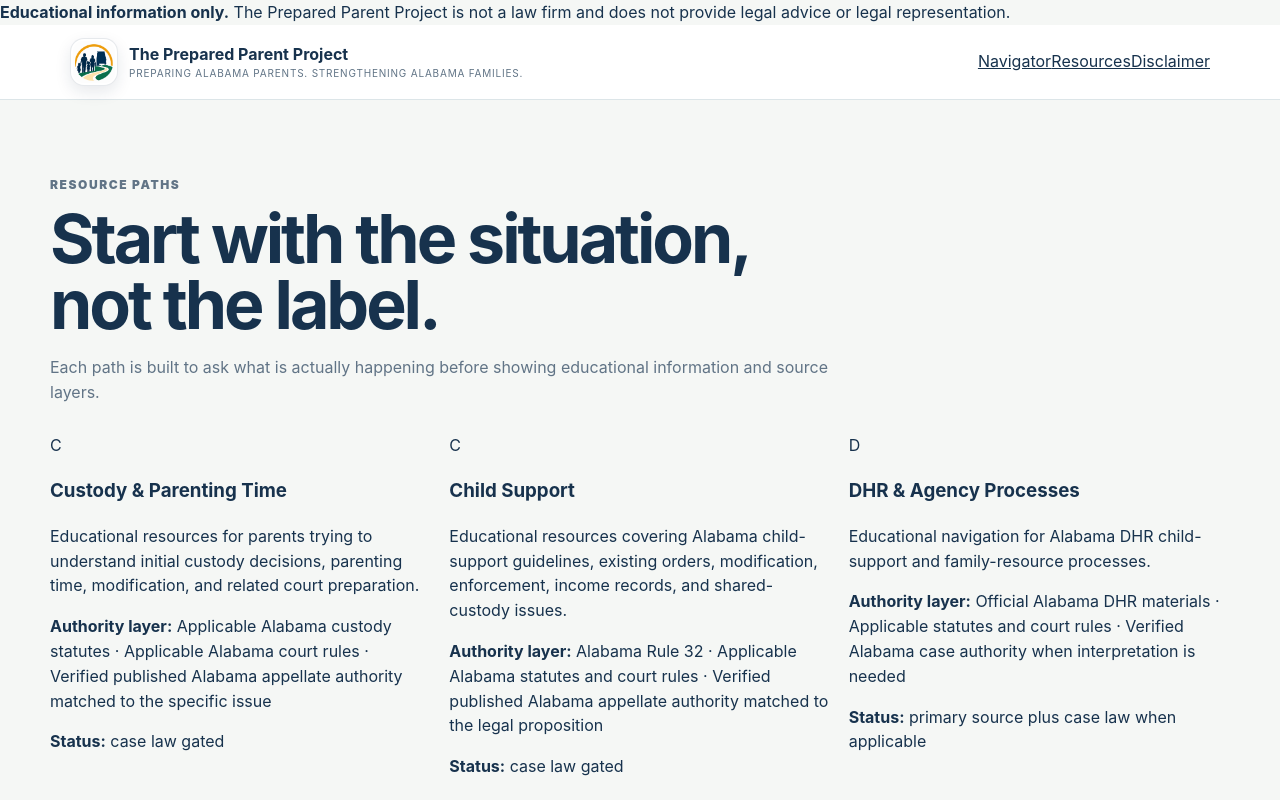
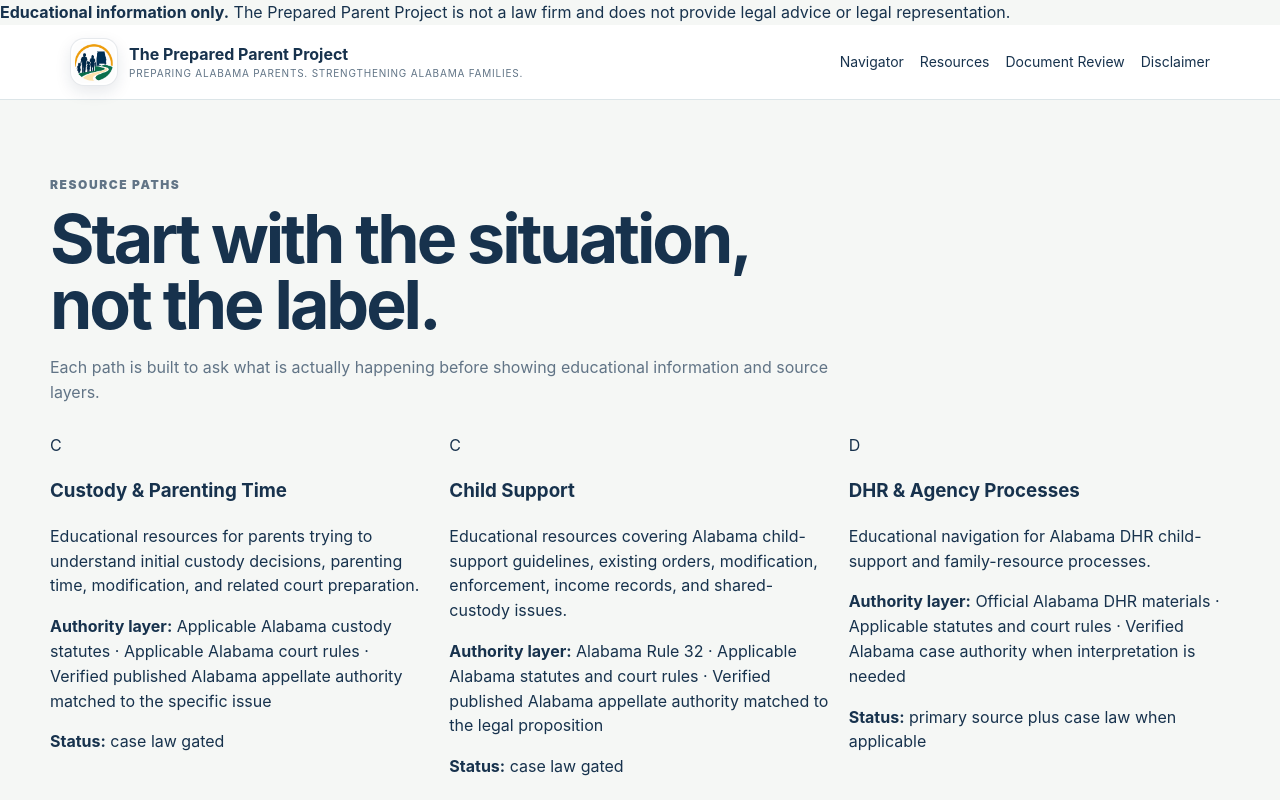
Before and after one commit to steelcityintrgrators/prepared-parent-project, a plain HTML site: page resources.html in a window 1280 px wide. Shown: the top 800 px of the page. Drawn offline with Linux system fonts and the light colour scheme.

Commit message:
Link Document Review throughout site

```diff
--- a/resources.html
+++ b/resources.html
@@ -13,7 +13,7 @@
 <header class="site-header">
   <div class="nav shell">
     <a class="brand" href="index.html"><img class="brand-logo" src="assets/media/brand-avatar.png" alt="The Prepared Parent Project logo" width="48" height="48"><span><b>The Prepared Parent Project</b><small>Preparing Alabama parents. Strengthening Alabama families.</small></span></a>
-    <nav><a href="index.html#navigator">Navigator</a><a href="resources.html">Resources</a><a href="disclaimer.html">Disclaimer</a></nav>
+    <nav class="links"><a href="index.html#navigator">Navigator</a><a href="resources.html">Resources</a><a href="document-review.html">Document Review</a><a href="disclaimer.html">Disclaimer</a></nav>
   </div>
 </header>
 <main>
```
